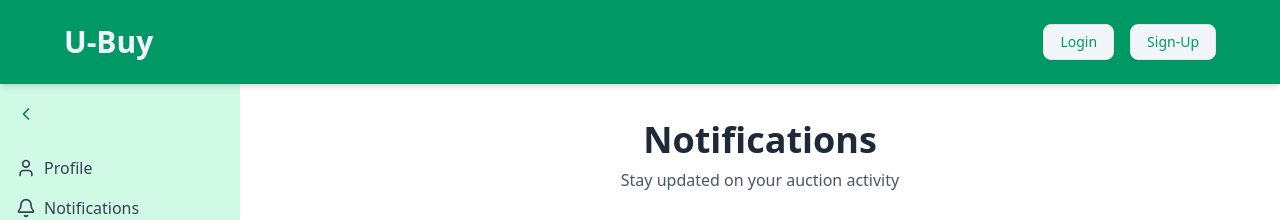
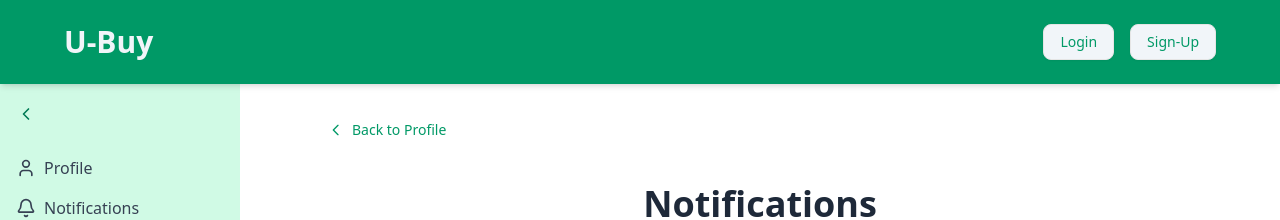
Before and after one commit to Anuj-0-3/Ubuy, a Next.js app: page /profile/notifications in a window 1280 px wide. Shown: the top 220 px of the page. Built offline with nearby package versions, Linux system fonts and the light colour scheme; no server answers.

Commit message:
feat: enhance notifications page with back to profile link and improved notification display

```diff
--- a/src/app/profile/notifications/page.tsx
+++ b/src/app/profile/notifications/page.tsx
@@ -4,6 +4,8 @@ import { useEffect, useState } from "react";
 import { motion } from "framer-motion";
 import { BellIcon, CheckCircleIcon, XCircleIcon, GavelIcon, InfoIcon, Trash2Icon } from "lucide-react";
 import axios from "axios";
+import Link from 'next/link';
+
 
 interface Notification {
   _id: string;
@@ -15,6 +17,7 @@ interface Notification {
 
 export default function NotificationPage() {
   const [notifications, setNotifications] = useState<Notification[]>([]);
+
 
   //function for deleting a notification
   const handleDelete = async (id: string) => {
@@ -61,6 +64,26 @@ export default function NotificationPage() {
 
   return (
     <section className="max-w-4xl mx-auto px-4 py-10 space-y-10">
+  {/* Back to Profile Button */}
+  <div>
+    <Link
+      href="/profile"
+      className="inline-flex items-center gap-2 text-sm font-medium text-emerald-600 hover:text-emerald-800 transition"
+    >
+      <svg
+        xmlns="http://www.w3.org/2000/svg"
+        fill="none"
+        viewBox="0 0 24 24"
+        strokeWidth="2"
+        stroke="currentColor"
+        className="w-4 h-4"
+      >
+        <path strokeLinecap="round" strokeLinejoin="round" d="M15 19l-7-7 7-7" />
+      </svg>
+      Back to Profile
+    </Link>
+  </div>
+
   <motion.div
     initial={{ opacity: 0, y: 40 }}
     animate={{ opacity: 1, y: 0 }}
@@ -81,16 +104,16 @@ export default function NotificationPage() {
           initial={{ opacity: 0, y: 20 }}
           animate={{ opacity: 1, y: 0 }}
           transition={{ delay: index * 0.05 }}
-              className={`flex items-start gap-4 bg-white p-5 rounded-lg shadow hover:shadow-md transition-all ${note.isRead ? "opacity-60" : ""
+          className={`flex items-start gap-0.5 sm:gap-4 bg-white p-2 sm:p-4 rounded-lg shadow hover:shadow-md transition-all ${
+            note.isRead ? "opacity-60" : ""
           }`}
         >
-              <div className="p-3 bg-emerald-100 rounded-full">{getIcon(note.type)}</div>
+          <div className="p-2 bg-emerald-100 rounded-full">{getIcon(note.type)}</div>
           <div className="flex-1">
             <p
               className="text-gray-800 font-medium"
               dangerouslySetInnerHTML={{ __html: note.message }}
             />
-
             <p className="text-sm text-gray-500 mt-1">
               {new Date(note.createdAt).toLocaleString()}
             </p>
@@ -107,5 +130,6 @@ export default function NotificationPage() {
     )}
   </div>
 </section>
+
   );
 }
```
Lines whose indentation alone changed are shown as unchanged.
